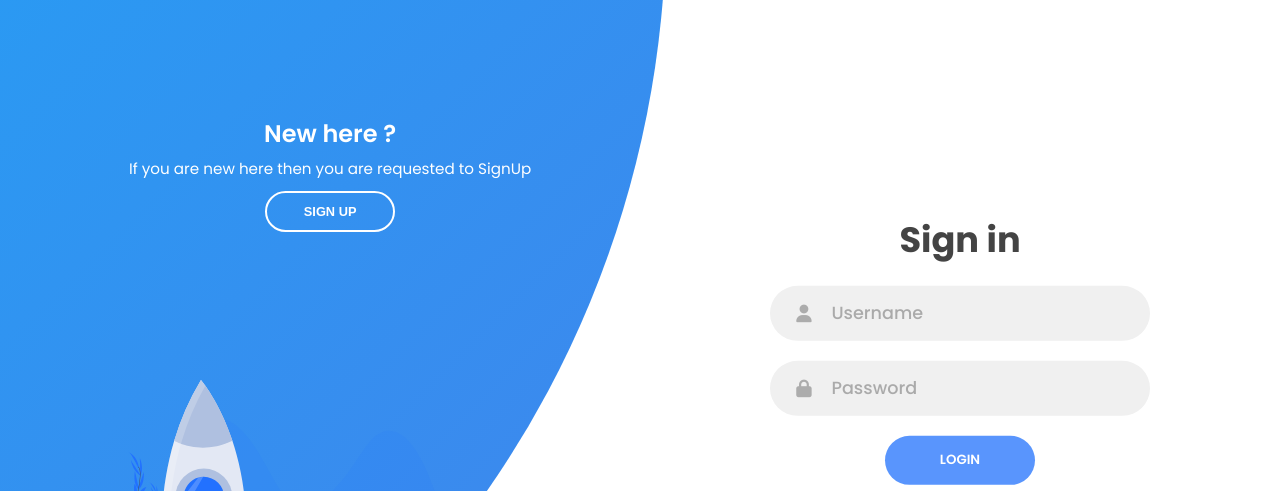
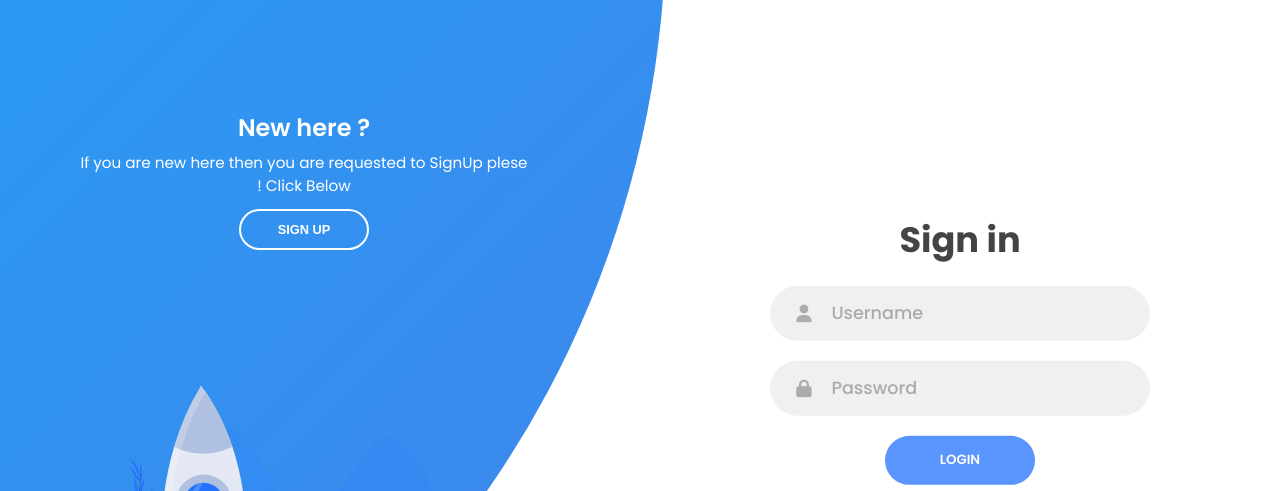
Before and after one commit to anirudhhbehera/Html-Css-Js-Project, a plain HTML site: page SignUp-SignIn-page/index.html in a window 1280 px wide. Shown: the top 491 px of the page. Drawn offline with Linux system fonts and the light colour scheme.

Commit message:
Update index.html

```diff
--- a/SignUp-SignIn-page/index.html
+++ b/SignUp-SignIn-page/index.html
@@ -80,7 +80,8 @@
         <div class="content">
           <h3>New here ?</h3>
           <p>
-            If you are new here then you are requested to SignUp
+            If you are new here then you are requested to SignUp plese !
+            Click Below
           </p>
           <button class="btn transparent" id="sign-up-btn">
             Sign up
```
